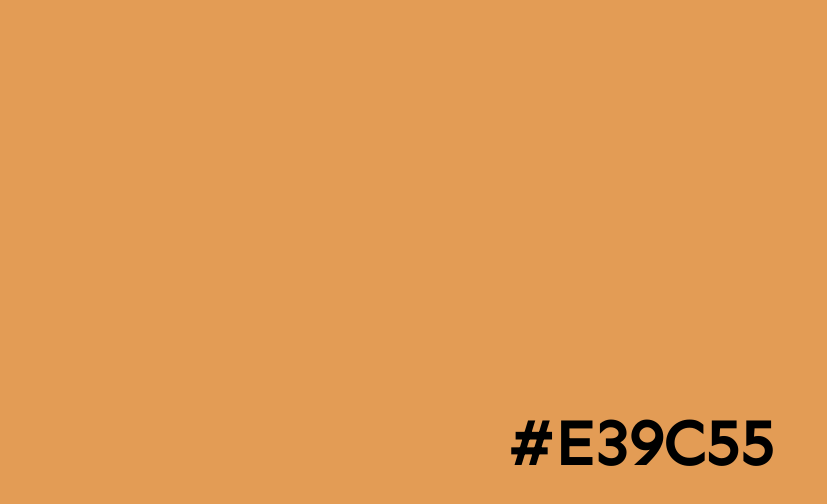
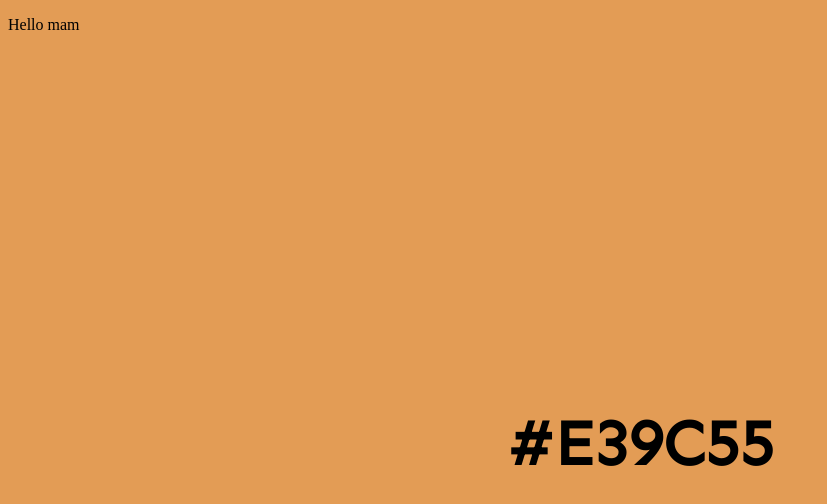
Before and after one commit to ToGGiHo/ToGGiHo.github.io, a plain HTML site: page index.html in a window 1280 px wide. Shown: the whole page, without its empty margins (0-827 px from the left). Drawn offline with Linux system fonts and the light colour scheme.

Commit message:
Update index.html

```diff
--- a/index.html
+++ b/index.html
@@ -9,6 +9,7 @@
 </head>
 <body id="colorpad">
     <h1 id="color">#000000</h1>
+    <p>Hello mam</p>
     <script src="main.js"></script>
 </body>
 </html>
```
